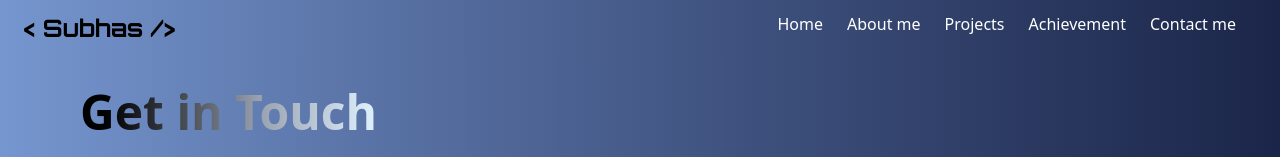
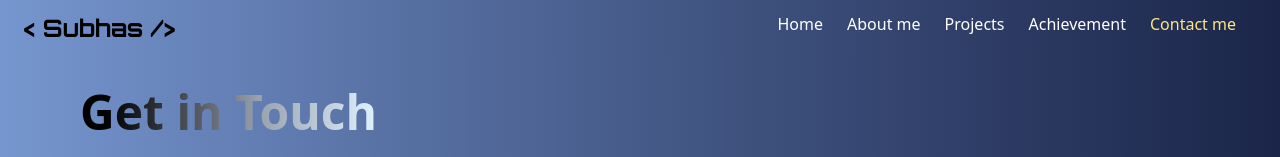
Before and after one commit to Subhas6033/portfolio, a React (Vite) app in the folder Client/: page /contact in a window 1280 px wide. Shown: the top 157 px of the page. Built offline with nearby package versions, Linux system fonts and the light colour scheme; a web font is replaced by a local one.

Commit message:
update Header component to use NavLink for navigation

```diff
--- a/Client/src/Components/Header/Header.jsx
+++ b/Client/src/Components/Header/Header.jsx
@@ -1,10 +1,9 @@
 /* eslint-disable no-unused-vars */
 import React, { useEffect, useState } from "react";
-import { Link, useNavigate } from "react-router-dom";
+import { Link, useNavigate, NavLink } from "react-router-dom";
 import { IoReorderThree } from "react-icons/io5";
 import { HiX } from "react-icons/hi";
 import { motion, AnimatePresence } from "framer-motion";
-import { Loader } from "../index";
 
 const Header = () => {
   const [isScrolled, setIsScrolled] = useState(false);
@@ -64,17 +63,21 @@ const Header = () => {
       <nav className="">
         <ul className="hidden md:flex justify-center gap-6 md:px-5">
           {navItems.map((nav, index) => (
+
 <li key={index} className="group relative transition duration-300">
-              <button
-                onClick={() => navigate(nav.slug)}
-                className="text-white group-hover:text-yellow-300 transition duration-300 hover:cursor-pointer"
+  <NavLink
+    to={nav.slug}
+    className={({ isActive }) =>
+      `${isActive ? "text-amber-200" : "text-white"} group-hover:text-yellow-300 transition duration-300 hover:cursor-pointer`
+    }
   >
     {nav.title}
-              </button>
+  </NavLink>
 
   {/* Underline animation */}
   <span className="absolute left-0 bottom-0 h-[2px] w-0 bg-yellow-300 transition-all duration-300 group-hover:w-full" />
 </li>
+
           ))}
         </ul>
 
--- /dev/null
+++ b/package.json
@@ -0,0 +1,5 @@
+{
+  "dependencies": {
+    "prettier": "^3.6.2"
+  }
+}
```
Also changed, not shown: 2 other files (tests, documents, lock files or other folders). Lines whose indentation alone changed are shown as unchanged.
